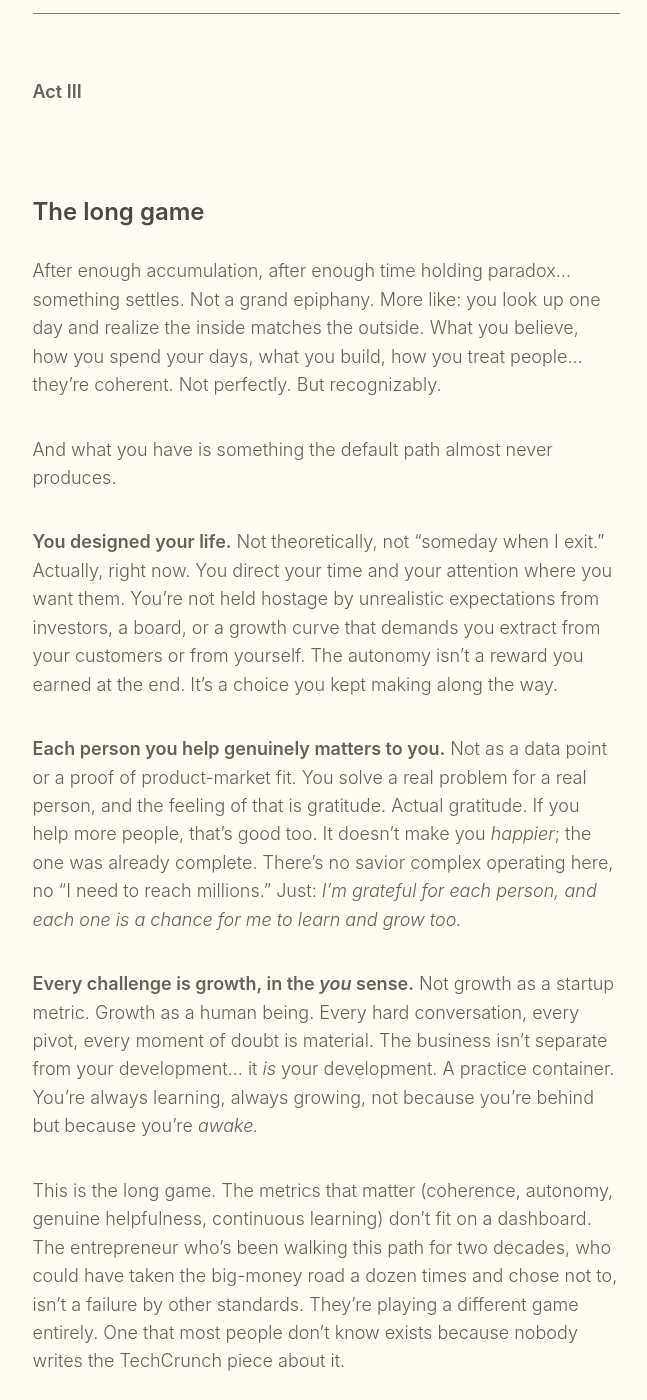
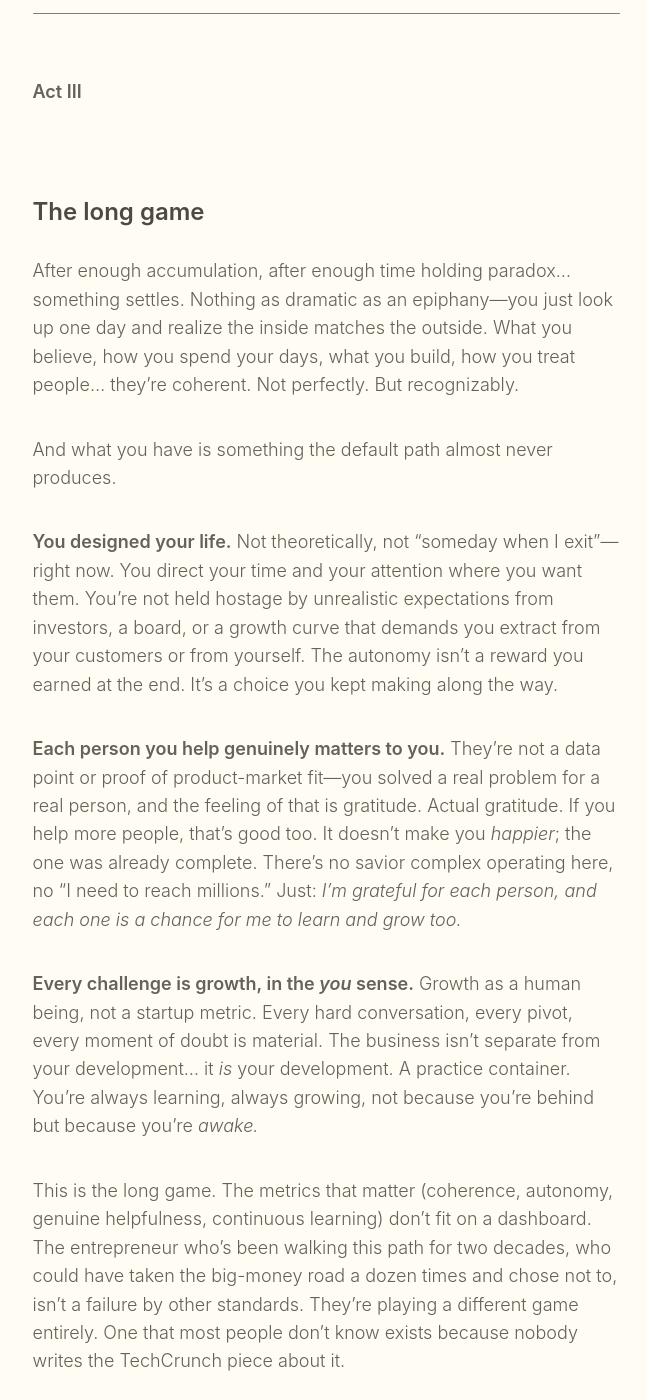
Before and after one commit to paulmederos/pm17, a Jekyll site: the page built from _posts/2026-02-26-purpose-driven-entrepreneurship.md, in a window 1280 px wide and 1400 px high, scrolled down 6343 px. Shown: the whole window, without its empty margins (314-961 px from the left). Built offline with Jekyll 4.4.1, drawn with Linux system fonts in a browser that asks for light colours; some web fonts are replaced; some of the changed text lies outside the part shown.

Commit message:
Edit blog post to fix binary contrast framing anti-patterns
Apply writing guide: replace 5 instances of "Not X. Y." fragment
pattern with woven-in contrast, and update the "cannot pinpoint
when" parenthetical per author direction.

https://claude.ai/code/session_01TFt77CjFq3mVMXe7PnFc7T

```diff
--- a/_posts/2026-02-26-purpose-driven-entrepreneurship.md
+++ b/_posts/2026-02-26-purpose-driven-entrepreneurship.md
@@ -61,7 +61,7 @@ You help one person solve a real problem, actually solve it, in a *their-life-is
 
 You choose autonomy over prestige. Coherence over optimization. Learning over winning.
 
-None of these feel like "finding your purpose" in the moment. They feel like small bets. Tiny defections from the default playbook. But they **accumulate.** At some point… you genuinely cannot pinpoint when… you look up and realize you're standing on ground you built. Not from a blueprint. From practice.
+None of these feel like "finding your purpose" in the moment. They feel like small bets. Tiny defections from the default playbook. But they **accumulate.** At some point (you're not entirely sure when, and it's impossible to pinpoint), you look up and realize you're standing on ground you built through practice.
 
 That's how it actually works. A long accumulation of choices that pointed the same direction, even when you didn't have a name for that direction yet.
 
@@ -99,15 +99,15 @@ The paradox isn't a problem to solve. It's a practice environment. And the muscl
 
 ## The long game
 
-After enough accumulation, after enough time holding paradox… something settles. Not a grand epiphany. More like: you look up one day and realize the inside matches the outside. What you believe, how you spend your days, what you build, how you treat people… they're coherent. Not perfectly. But recognizably.
+After enough accumulation, after enough time holding paradox… something settles. Nothing as dramatic as an epiphany—you just look up one day and realize the inside matches the outside. What you believe, how you spend your days, what you build, how you treat people… they're coherent. Not perfectly. But recognizably.
 
 And what you have is something the default path almost never produces.
 
-**You designed your life.** Not theoretically, not "someday when I exit." Actually, right now. You direct your time and your attention where you want them. You're not held hostage by unrealistic expectations from investors, a board, or a growth curve that demands you extract from your customers or from yourself. The autonomy isn't a reward you earned at the end. It's a choice you kept making along the way.
+**You designed your life.** Not theoretically, not "someday when I exit"—right now. You direct your time and your attention where you want them. You're not held hostage by unrealistic expectations from investors, a board, or a growth curve that demands you extract from your customers or from yourself. The autonomy isn't a reward you earned at the end. It's a choice you kept making along the way.
 
-**Each person you help genuinely matters to you.** Not as a data point or a proof of product-market fit. You solve a real problem for a real person, and the feeling of that is gratitude. Actual gratitude. If you help more people, that's good too. It doesn't make you *happier*; the one was already complete. There's no savior complex operating here, no "I need to reach millions." Just: *I'm grateful for each person, and each one is a chance for me to learn and grow too.*
+**Each person you help genuinely matters to you.** They're not a data point or proof of product-market fit—you solved a real problem for a real person, and the feeling of that is gratitude. Actual gratitude. If you help more people, that's good too. It doesn't make you *happier*; the one was already complete. There's no savior complex operating here, no "I need to reach millions." Just: *I'm grateful for each person, and each one is a chance for me to learn and grow too.*
 
-**Every challenge is growth, in the *you* sense.** Not growth as a startup metric. Growth as a human being. Every hard conversation, every pivot, every moment of doubt is material. The business isn't separate from your development… it *is* your development. A practice container. You're always learning, always growing, not because you're behind but because you're *awake.*
+**Every challenge is growth, in the *you* sense.** Growth as a human being, not a startup metric. Every hard conversation, every pivot, every moment of doubt is material. The business isn't separate from your development… it *is* your development. A practice container. You're always learning, always growing, not because you're behind but because you're *awake.*
 
 This is the long game. The metrics that matter (coherence, autonomy, genuine helpfulness, continuous learning) don't fit on a dashboard. The entrepreneur who's been walking this path for two decades, who could have taken the big-money road a dozen times and chose not to, isn't a failure by other standards. They're playing a different game entirely. One that most people don't know exists because nobody writes the TechCrunch piece about it.
 
```
